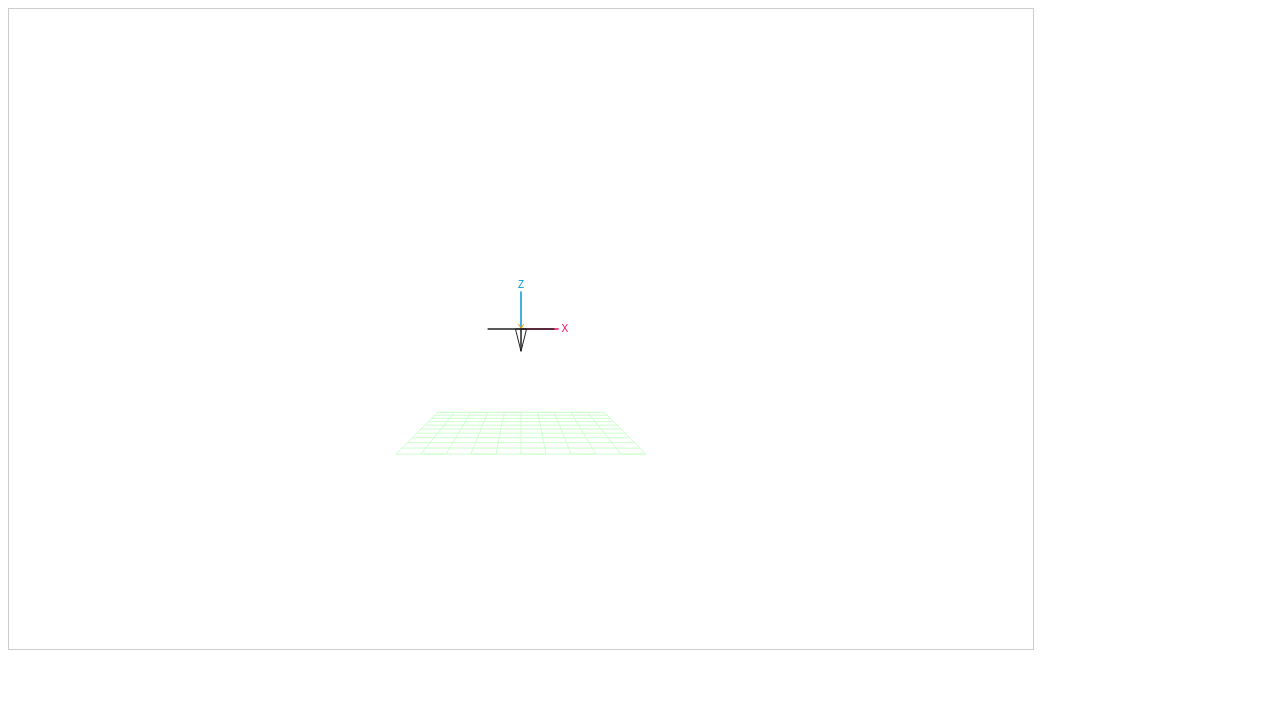
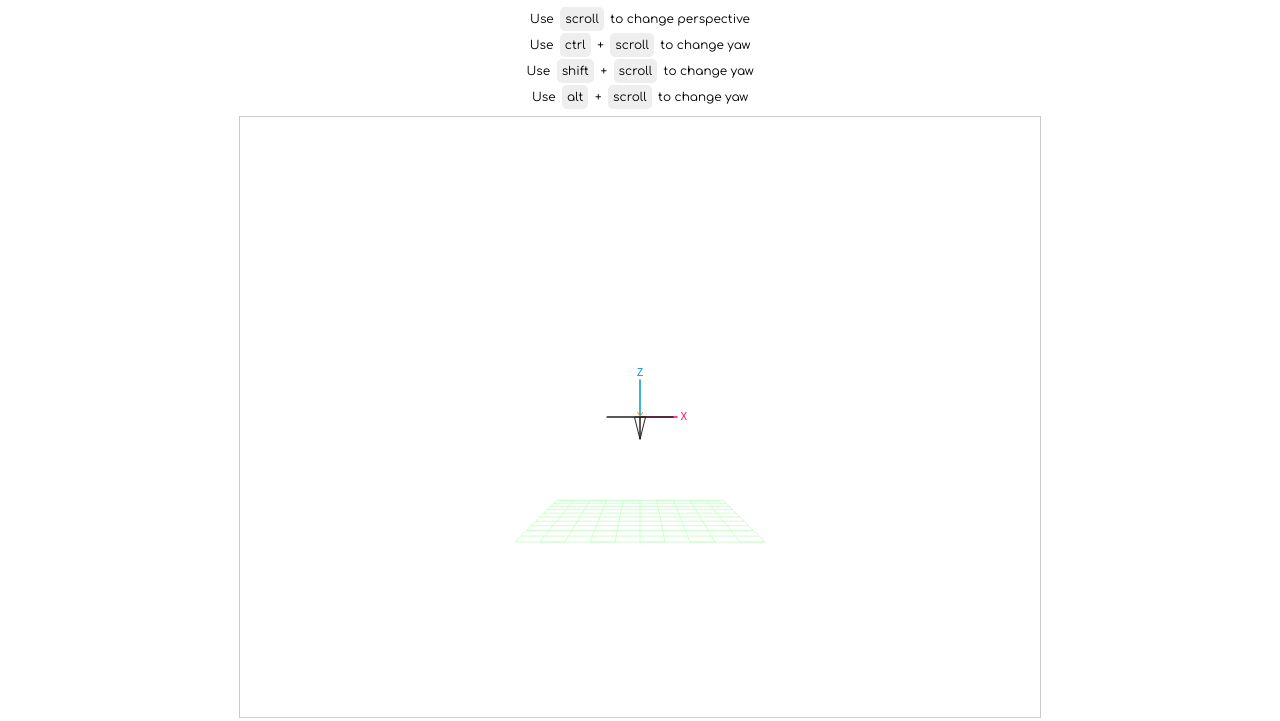
Before and after one commit to yuempek/3D-Javascript-Library, a plain HTML site: page index.html in a window 1280 px wide. Drawn offline with Linux system fonts and the light colour scheme.

Commit message:
added hotkey descriptions

```diff
--- /dev/null
+++ b/css/styles.css
@@ -0,0 +1,26 @@
+@import url('https://fonts.googleapis.com/css?family=Comfortaa');
+
+* {
+    font-family: 'Comfortaa', cursive;
+    font-size: 12px;
+}
+.centered-text {
+    text-align : center;
+}
+
+.centered {
+    display: block;
+    margin-left: auto;
+    margin-right: auto;
+}
+
+.bordered {
+    border: 1px solid #ccc;
+}
+
+.hotkey {
+    background-color: #eee;
+    margin: 3px;
+    padding: 5px;
+    border-radius: 5px;
+}
--- a/index.html
+++ b/index.html
@@ -4,6 +4,9 @@
 		<meta http-equiv="Content-Type" content="text/html; charset=UTF-8">
 		<title>Projection of 3D Models in JavaScript and HTML5 Canvas</title>
 		<meta name="viewport" content="width=device-width,initial-scale=0.5,maximum-scale=1.0">
+
+        <link rel="stylesheet" href="css/styles.css?v=1.0">
+
 		<script src="./js/Vector3D.js" description="3 elements"></script>
 		<script src="./js/Matrix3D.js" description="3x3 elements"></script>
 		<script src="./js/Vertex3D.js"></script>
@@ -14,8 +17,11 @@
 		<script src="./js/Render3D.js" description="draw model & axis indicator"></script>
 	</head>
 	<body style="">
-
-		<canvas id="canvas" width="1024" height="640" style="border:1px solid #ccc"></canvas>
+        <p><span class="centered centered-text">Use <span class="hotkey">scroll</span> to change perspective</span></p>
+        <p><span class="centered centered-text">Use <span class="hotkey">ctrl</span> + <span class="hotkey">scroll</span> to change yaw</span></p>
+        <p><span class="centered centered-text">Use <span class="hotkey">shift</span> + <span class="hotkey">scroll</span> to change yaw</span></p>
+        <p><span class="centered centered-text">Use <span class="hotkey">alt</span> + <span class="hotkey">scroll</span> to change yaw</span></p>
+        <canvas id="canvas" width="800" height="600" class="centered bordered"></canvas>
 
 		<script src="./js/Animation.js" description="3d cube model"></script>
 		<script src="./js/Model.js" description="3d cube model"></script>
--- a/js/Main.js
+++ b/js/Main.js
@@ -3,8 +3,8 @@
 	var canvas = document.getElementById('canvas');
 	var context = canvas.getContext('2d');
 
-	canvas.width = 1024;
-	canvas.height = 640;
+	canvas.width = 800;
+	canvas.height = 600;
 
 	context.translate(canvas.width / 2, canvas.height / 2); // 0 should be in the centre
 	context.strokeStyle = '#222222';
```
